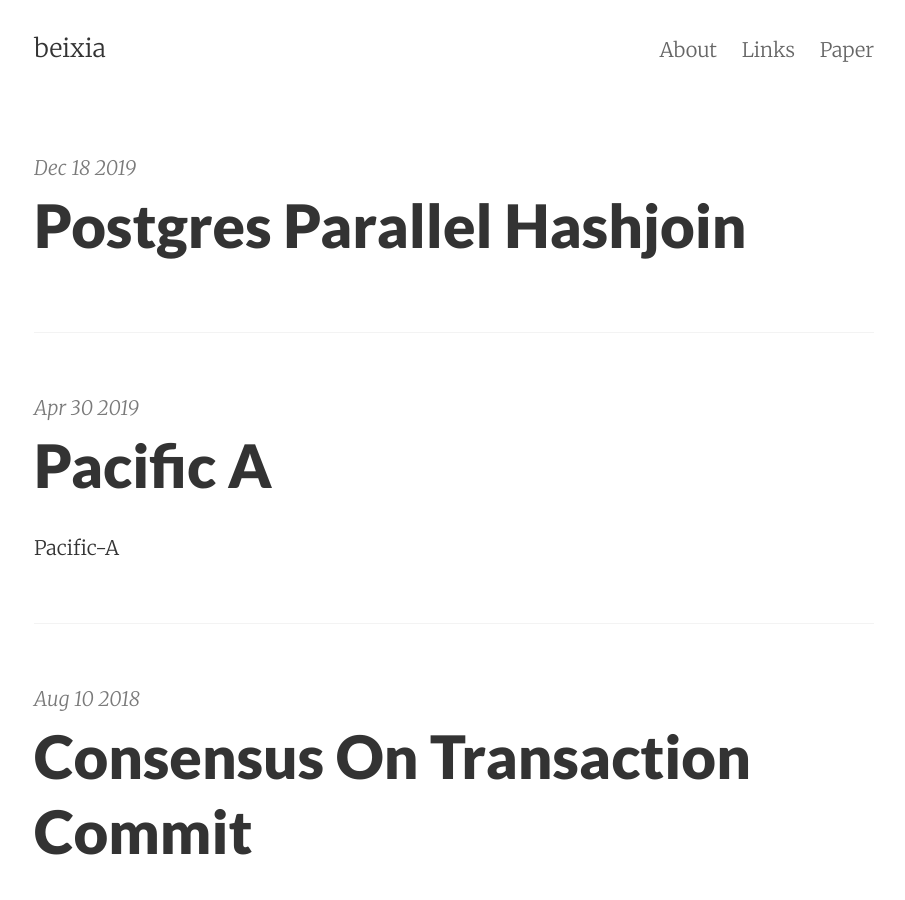
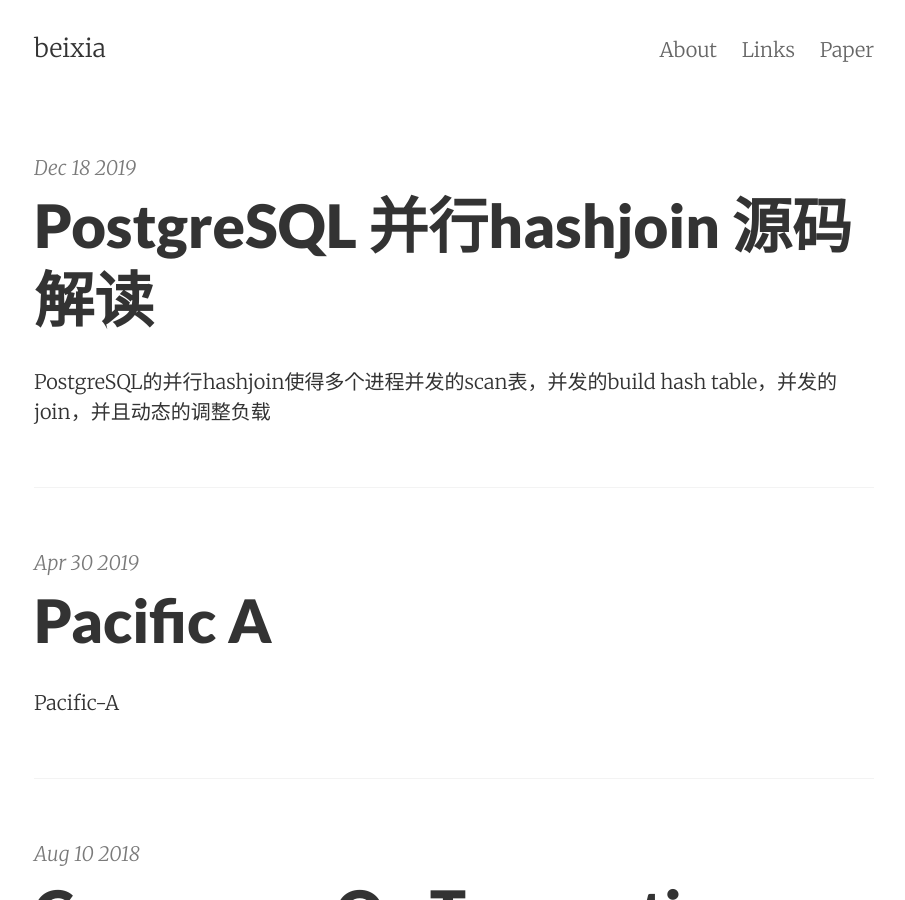
Before and after one commit to max-feng/max-feng.github.io, a Jekyll site: the page built from index.html, in a window 1280 px wide and 900 px high. Shown: the whole window, without its empty margins (186-1091 px from the left). Built offline with Jekyll 4.4.1, drawn with Linux system fonts in a browser that asks for light colours; the list of posts is cut into pages by our own code.

Commit message:
[btree-LY]

```diff
--- a/_posts/2019-12-18-postgres-parallel-hashjoin.md
+++ b/_posts/2019-12-18-postgres-parallel-hashjoin.md
@@ -1,6 +1,13 @@
+---
+layout: post
+title: PostgreSQL 并行hashjoin 源码解读
+summary: PostgreSQL的并行hashjoin使得多个进程并发的scan表，并发的build hash table，并发的join，并且动态的调整负载
+tags: [ PostgreSQL, hash join,  paper ]
+---
 
 
 # PostgreSQL的并行查询简介
+
 并行查询是 PostgreSQL 的一个大特性，对于单一sql查询，从传统单一进程，提升到多个进程协同完成。
 
 并行查询使用了更多的cpu/mem/io资源，提高了任务的执行效率，在cpu=8以内执行效率线性增长。
```
Also changed, not shown: images/2020-07-18-b+tree.png (added), images/2020-07-18-btree-1-data-struct-highkey.png (added), images/2020-07-18-btree-1-data-struct-split.png (added), images/2020-07-18-btree-1-data-struct.png (added), images/2020-07-18-btree-1.1-lock-coupling.png (added), images/2020-07-18-btree-1.2-split.png (added), images/2020-07-18-btree-2-search15-split9.png (added), images/2020-07-18-btree-5-data-struct-splitting.png (added).
